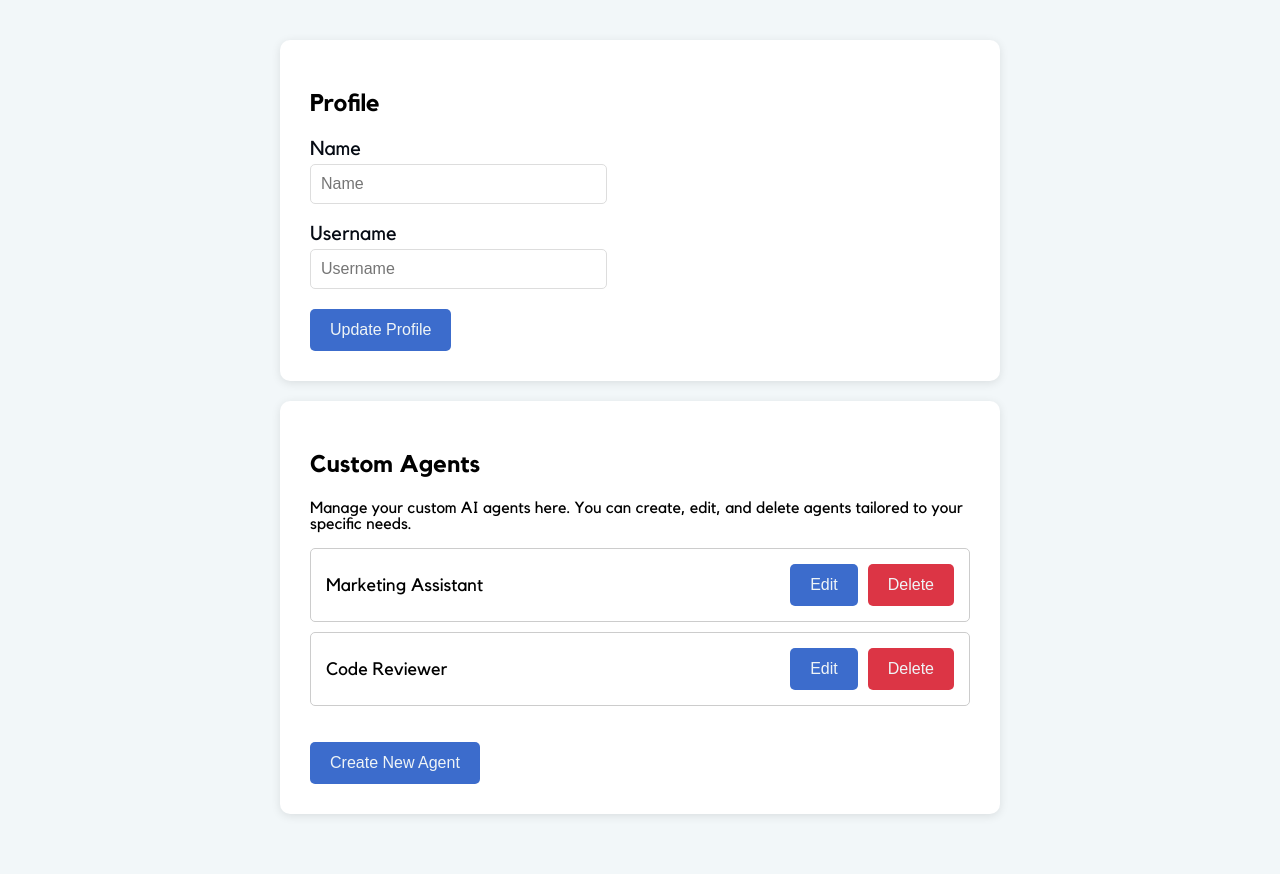
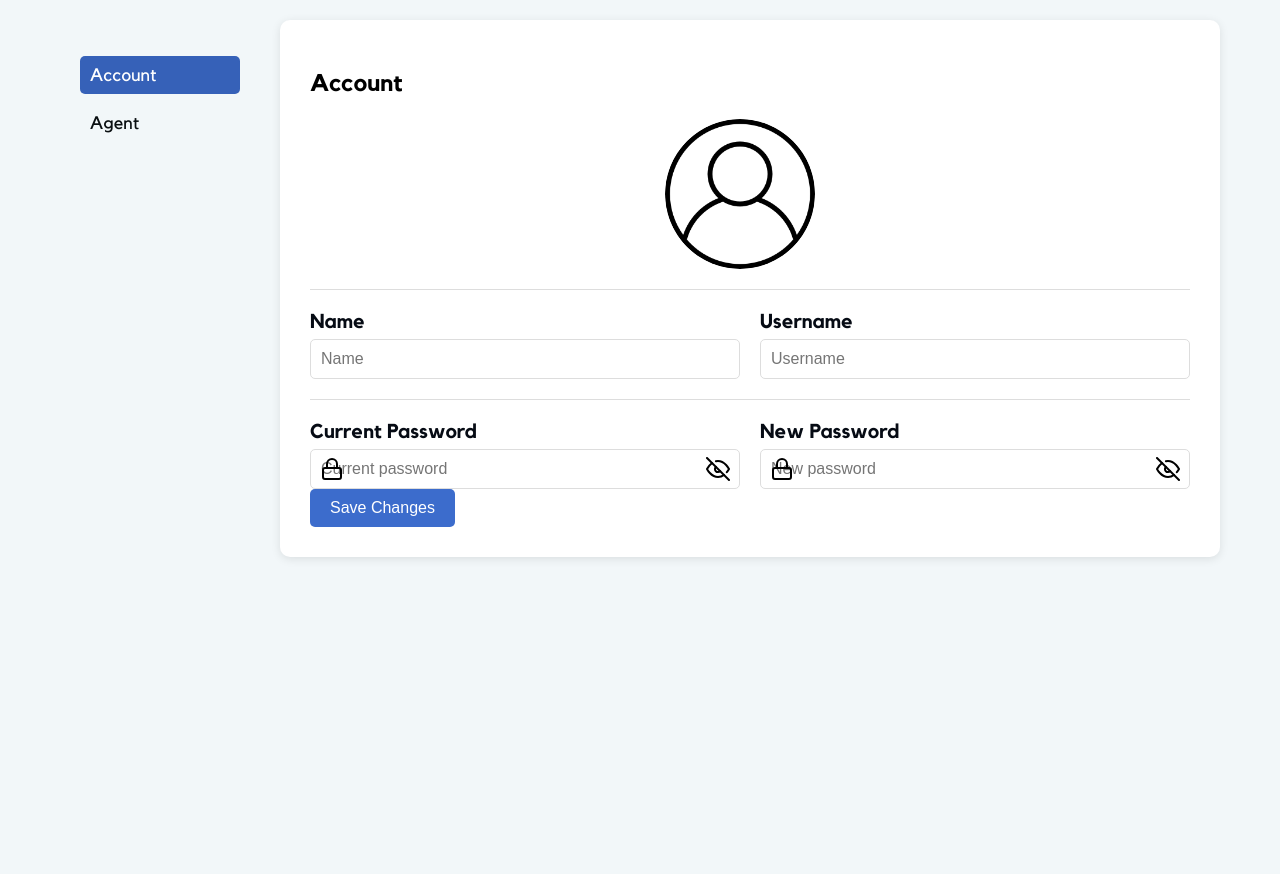
Before and after one commit to CodeConfluence/Django-OpenAI-Chatbot, a Django app: template my_chatbot/my_chatbot_App/templates/accounts/profile.html in a window 1280 px wide. After the commit the page ends 559 px from the top, so only its background shows below. Run offline with Django 3.2, Linux system fonts and the light colour scheme; the template is opened without the code that fills it, so the values that code supplies are empty.

Commit message:
Profile.html page design edit, forgot to make a branch

```diff
--- a/my_chatbot/my_chatbot_App/static/styles/styles.css
+++ b/my_chatbot/my_chatbot_App/static/styles/styles.css
@@ -366,10 +366,6 @@ h1 {
 }
 
 /* Register page specific styles */
-body.register-page {
-  background: linear-gradient(135deg, var(--primary-blue-0) 50%, #444454 50%);
-}
-
 body.register-page::before {
   content: "";
   position: absolute;
@@ -382,10 +378,6 @@ body.register-page::before {
 }
 
 /* Login page specific styles */
-body.login-page {
-  background: linear-gradient(180deg, var(--primary-blue-0) 50%, #444454 50%);
-}
-
 body.login-page::before {
   content: "";
   position: absolute;
@@ -395,98 +387,6 @@ body.login-page::before {
   bottom: 0;
   background: inherit;
   z-index: -1;
-}
-
-@media (max-width: 600px) {
-  .container {
-    margin: 20px;
-    padding: 30px;
-  }
-}
-
-/* Profile page specific styles */
-.main-content {
-  flex-grow: 1;
-  padding: 40px;
-  max-width: 800px;
-  margin: 0 auto;
-}
-
-.profile-section {
-  background-color: var(--primary-white-0);
-  border-radius: 10px;
-  padding: 30px;
-  margin-bottom: 20px;
-  box-shadow: 0 2px 10px rgba(0, 0, 0, 0.1);
-}
-
-.input-group {
-  margin-bottom: 20px;
-}
-
-.input-group label {
-  display: block;
-  margin-bottom: 5px;
-  color: var(--primary-blue-900);
-}
-
-.input-wrapper {
-  display: flex;
-  align-items: center;
-}
-
-.profile-section .input-group input,
-.profile-section .input-group select,
-.profile-section .input-group textarea {
-  width: 45%;
-  padding: 10px;
-  border: 1px solid #ddd;
-  border-radius: 5px;
-  font-size: 16px;
-}
-
-.btn {
-  background-color: var(--primary-blue-0);
-  color: var(--secondary-text-color-0);
-  border: none;
-  padding: 12px 20px;
-  border-radius: 5px;
-  font-size: 16px;
-  cursor: pointer;
-  transition: background-color 0.3s;
-}
-
-.btn:hover {
-  background-color: var(--primary-blue-200);
-}
-
-.agent-list {
-  list-style-type: none;
-  padding: 0;
-}
-
-.agent-item {
-  border: 1px solid var(--primary-white-200);
-  border-radius: 5px;
-  padding: 15px;
-  margin-bottom: 10px;
-  display: flex;
-  justify-content: space-between;
-  align-items: center;
-  font-size: 18px;
-}
-
-.agent-actions {
-  display: flex;
-  gap: 10px;
-}
-
-.btn-delete {
-  background-color: #dc3545;
-}
-
-.btn-delete:hover {
-  background-color: #c82333;
 }
 
 .error-message {
@@ -518,6 +418,156 @@ body.login-page::before {
   margin-top: 15px;
 }
 
+@media (max-width: 600px) {
+  .container {
+    margin: 20px;
+    padding: 30px;
+  }
+}
+
+/* Profile page specific styles */
+.profile-container {
+  display: flex;
+  max-width: 1200px;
+  margin: 0 auto;
+  padding: 20px;
+}
+.sidebar {
+  width: 200px;
+  padding: 20px;
+  border-radius: 10px;
+  margin-right: 20px;
+}
+.sidebar ul {
+  list-style-type: none;
+  padding: 0;
+}
+.sidebar li {
+  margin-bottom: 10px;
+}
+.sidebar a {
+  text-decoration: none;
+  color: var(--primary-text-color-0);
+  font-size: 18px;
+  display: block;
+  padding: 10px;
+  border-radius: 5px;
+  transition: background-color 0.3s;
+}
+.sidebar a:hover, .sidebar a.active {
+  background-color: var(--primary-blue-100);
+  color: var(--primary-white-0);
+}
+.main-content {
+  flex-grow: 1;
+}
+.profile-section {
+  background-color: var(--primary-white-0);
+  border-radius: 10px;
+  padding: 30px;
+  margin-bottom: 20px;
+  box-shadow: 0 2px 10px rgba(0, 0, 0, 0.1);
+  transition: all 0.3s ease;
+}
+.profile-picture {
+  display: flex;
+  align-items: center;
+  margin-bottom: 20px;
+}
+.profile-picture img {
+  width: 100px;
+  height: 100px;
+  border-radius: 50%;
+  object-fit: cover;
+  margin-right: 20px;
+}
+.profile-picture-actions {
+  display: flex;
+  flex-direction: column;
+  gap: 10px;
+}
+.input-group label {
+  display: block;
+  margin-bottom: 5px;
+  color: var(--primary-blue-900);
+  font-weight: bold;
+}
+.input-wrapper {
+  position: relative;
+  width: 100%;
+}
+.input-wrapper input {
+  width: 100%;
+  padding: 10px 30px 10px 35px;
+  border-radius: 5px;
+  font-size: 16px;
+}
+.input-icon {
+  position: absolute;
+  top: 50%;
+  transform: translateY(-50%);
+}
+.input-icon-left {
+  left: 10px;
+}
+.input-icon-right {
+  right: 10px;
+  cursor: pointer;
+}
+.btn {
+  background-color: var(--primary-blue-0);
+  color: var(--primary-white-0);
+  border: none;
+  padding: 10px 20px;
+  border-radius: 5px;
+  font-size: 16px;
+  cursor: pointer;
+  transition: background-color 0.3s;
+}
+.section-divider {
+  border-top: 1px solid #ddd;
+  margin: 20px 0;
+}
+.agent-item {
+  border: 1px solid #ddd;
+  border-radius: 5px;
+  padding: 15px;
+  margin-bottom: 10px;
+  display: flex;
+  justify-content: space-between;
+  align-items: center;
+}
+.agent-actions {
+  display: flex;
+  gap: 10px;
+}
+.btn-delete {
+  background-color: #dc3545;
+  color: var(--primary-white-0);
+}
+.btn-delete:hover {
+  background-color: #c82333;
+}
+.profile-picture {
+  display: flex;
+  justify-content: center;
+  align-items: center;
+}
+
+.profile-picture .edit-icon {
+  width: 150px;
+  height: 150px;
+}
+
+.form-row {
+  display: flex;
+  gap: 20px;
+}
+
+.form-row .input-group {
+  flex: 1;
+}
+/*dashboard*/
 @keyframes asideBackgroundAppear {
   from {
     display: none !important;
--- a/my_chatbot/my_chatbot_App/templates/accounts/profile.html
+++ b/my_chatbot/my_chatbot_App/templates/accounts/profile.html
@@ -9,25 +9,64 @@
     <link rel="stylesheet" href="{% static 'styles/styles.css' %}">
 </head>
 <body class="profile-page">
+    <div class="profile-container">
+        <aside class="sidebar">
+            <ul>
+                <li><a href="#account" class="active">Account</a></li>
+                <li><a href="#agent">Agent</a></li>
+            </ul>
+        </aside>
         <div class="main-content">
-        <div class="profile-section">
-            <h2>Profile</h2>
+            <div id="account" class="profile-section">
+                <h2>Account</h2>
+                <div class="profile-picture">
+                    <img src="{% static 'images/user.png' %}" alt="Edit" class="edit-icon">
+                </div>
+
+                <div class="section-divider"></div>
+
+                <div class="form-row">
                     <div class="input-group">
-                <label for="fullname">Name</label>
+                        <label>Name</label>
                         <div class="input-wrapper">
-                    <input type="text" id="fullname" name="fullname" placeholder="Name" value="">
+                            <input type="text" name="name" placeholder="Name">
+                        </div>
+                    </div>
+
+                    <div class="input-group">
+                        <label>Username</label>
+                        <div class="input-wrapper">
+                            <input type="text" name="Username" placeholder="Username">
+                        </div>
+                    </div>
+                </div>
+
+                <div class="section-divider"></div>
+
+                <div class="form-row">
+                    <div class="input-group">
+                        <label>Current Password</label>
+                        <div class="input-wrapper">
+                            <img src="{% static 'images/lock.svg' %}" alt="Lock" class="input-icon input-icon-left">
+                            <input type="password" name="current_password" placeholder="Current password">
+                            <img src="{% static 'images/eye-off.svg' %}" alt="Show/Hide" class="input-icon input-icon-right toggle-password">
                         </div>
                     </div>
                     <div class="input-group">
-                <label for="nickname">Username</label>
+                        <label>New Password</label>
                         <div class="input-wrapper">
-                    <input type="text" id="nickname" name="nickname" placeholder="Username" value="">
+                            <img src="{% static 'images/lock.svg' %}" alt="Lock" class="input-icon input-icon-left">
+                            <input type="password" name="new_password" placeholder="New password">
+                            <img src="{% static 'images/eye-off.svg' %}" alt="Show/Hide" class="input-icon input-icon-right toggle-password">
                         </div>
                     </div>
-            <button class="btn">Update Profile</button>
                 </div>
-        <div class="profile-section">
-            <h2>Custom Agents</h2>
+
+                <button class="btn">Save Changes</button>
+            </div>
+
+            <div id="agent" class="profile-section" style="display: none;">
+                <h2>Agents</h2>
                 <p>Manage your custom AI agents here. You can create, edit, and delete agents tailored to your specific needs.</p>
                 <ul class="agent-list">
                     <li class="agent-item">
@@ -48,5 +87,32 @@
                 <button class="btn" style="margin-top: 20px;">Create New Agent</button>
             </div>
         </div>
+    </div>
+
+    <script>
+        // Handle sidebar navigation
+        document.querySelectorAll('.sidebar a').forEach(link => {
+            link.addEventListener('click', function(e) {
+                e.preventDefault();
+                const targetId = this.getAttribute('href').substring(1);
+                document.querySelectorAll('.profile-section').forEach(section => {
+                    section.style.display = 'none';
+                });
+                document.getElementById(targetId).style.display = 'block';
+                document.querySelectorAll('.sidebar a').forEach(a => a.classList.remove('active'));
+                this.classList.add('active');
+            });
+        });
+
+        // Toggle password visibility
+        document.querySelectorAll('.toggle-password').forEach(icon => {
+            icon.addEventListener('click', function() {
+                const input = this.previousElementSibling;
+                const type = input.getAttribute('type') === 'password' ? 'text' : 'password';
+                input.setAttribute('type', type);
+                this.src = type === 'password' ? "{% static 'images/eye-off.svg' %}" : "{% static 'images/eye.svg' %}";
+            });
+        });
+    </script>
 </body>
 </html>
--- a/my_chatbot/my_chatbot_App/templates/chatbotApp/home.html
+++ b/my_chatbot/my_chatbot_App/templates/chatbotApp/home.html
@@ -65,6 +65,7 @@
         <!---->
         <!-- inline profile svg -->
         <div class="header-profile-wrapper">
+          <a href="{% url 'profile' %}">
             <svg
               id="header-profile-menu"
               xmlns="http://www.w3.org/2000/svg"
@@ -93,7 +94,7 @@
                 r="4"
               ></circle>
             </svg>
-          <!---->
+          </a>
         </div>
       </nav>
 
--- a/my_chatbot/my_chatbot_App/views.py
+++ b/my_chatbot/my_chatbot_App/views.py
@@ -67,7 +67,6 @@ class CustomPasswordResetView(PasswordResetView):
 def home_view(request):
     return render(request, 'chatbotApp/home.html')
 
-@login_required
 def profile_view(request):
     return render(request, 'accounts/profile.html')
 
```
Also changed, not shown: my_chatbot/my_chatbot_App/static/images/eye-off.svg (added), my_chatbot/my_chatbot_App/static/images/eye.svg (added), my_chatbot/my_chatbot_App/static/images/lock.svg (added), my_chatbot/my_chatbot_App/static/images/user.png (added). Lines whose indentation alone changed are shown as unchanged.
